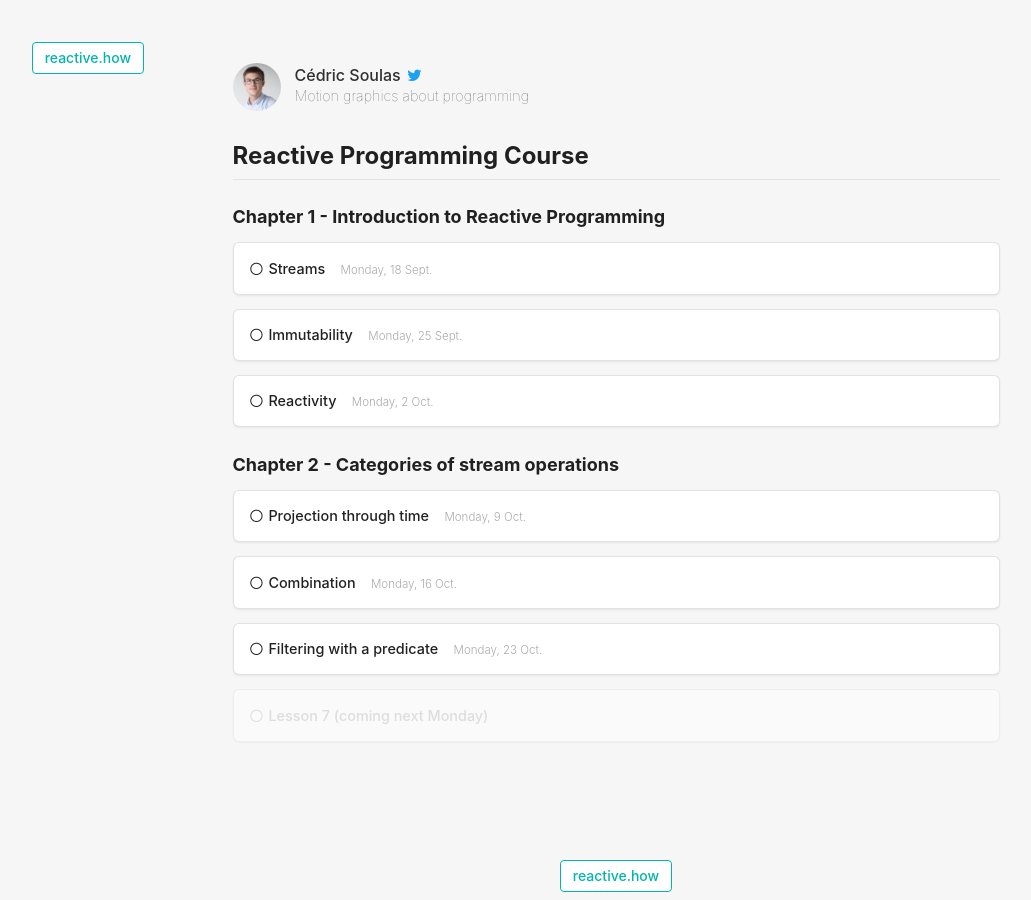
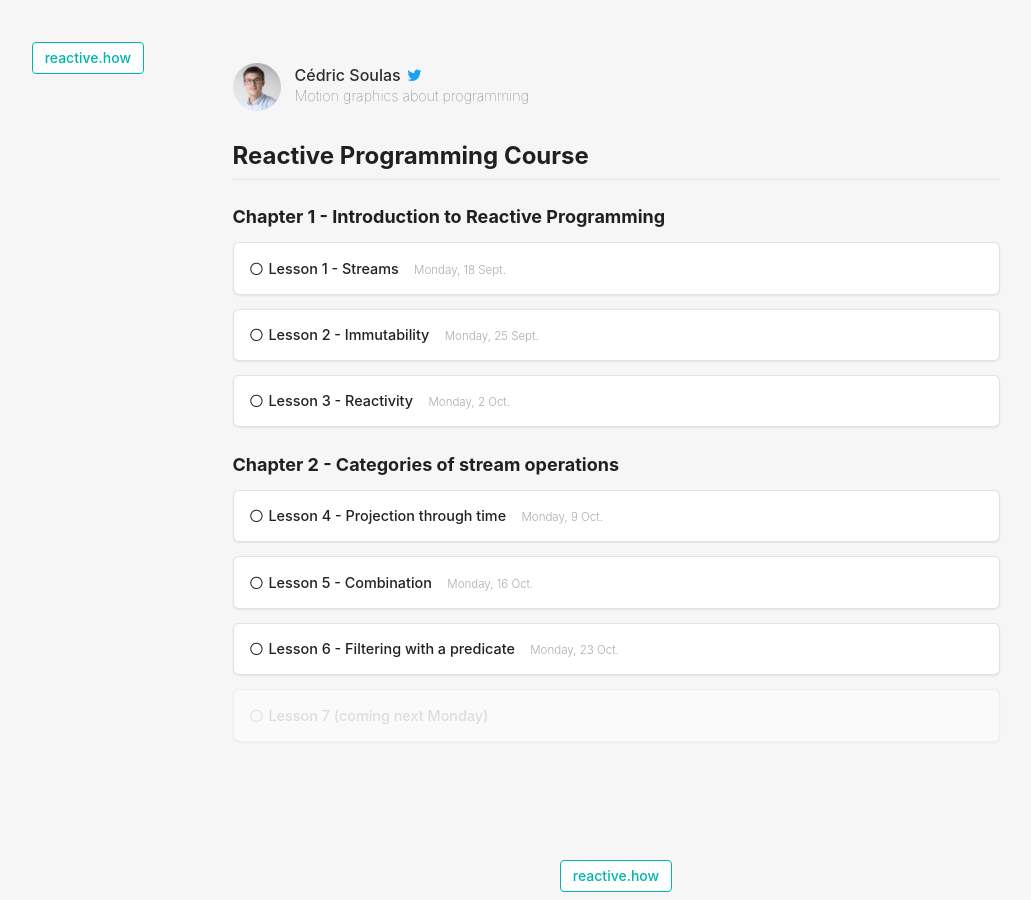
Before and after one commit to cedricss/reactive.how, a Jekyll site: the page built from index.html, in a window 1280 px wide and 900 px high, scrolled down 5434 px. Shown: the whole window, without its empty margins (24-1055 px from the left). Built offline with Jekyll 4.4.1, drawn with Linux system fonts in a browser that asks for light colours.

Commit message:
Add lesson number on toc

```diff
--- a/_includes/course.html
+++ b/_includes/course.html
@@ -26,11 +26,13 @@
     <p>or start with <a href="/fromEvent" class=""> Lesson 1 - Streams</a></p>
     {% endif %}
 </div>
+
 {% if global_index == 0 %}
 {% include headlines.html %}
 <h4 class="ui header">Previous episodes</h4>
 {% endif %}
 {% assign global_index = global_index | plus:1 %}
+
 {% if lesson.chapter %}
 </div>
 <div class="headlines">
@@ -44,4 +46,5 @@
 <div class="stripe">
 {% endif %}
 {% endif %}
+
 {% endfor %}
--- a/_includes/episodes.html
+++ b/_includes/episodes.html
@@ -7,7 +7,7 @@
     <h3 class="ui header">{{ lesson.chapter }}</h3>
     {% endif %}
     <a class="ui segment" href="/{{lesson.card}}">
-        <i class="circle thin icon"></i>{{ lesson.name }} <small>{{ lesson.date }}</small>
+        <i class="circle thin icon"></i>Lesson {{ forloop.index }} - {{ lesson.name }} <small>{{ lesson.date }}</small>
     </a>
     {% endfor %}
     <a class="ui disabled segment" href="#subscribe">
```
